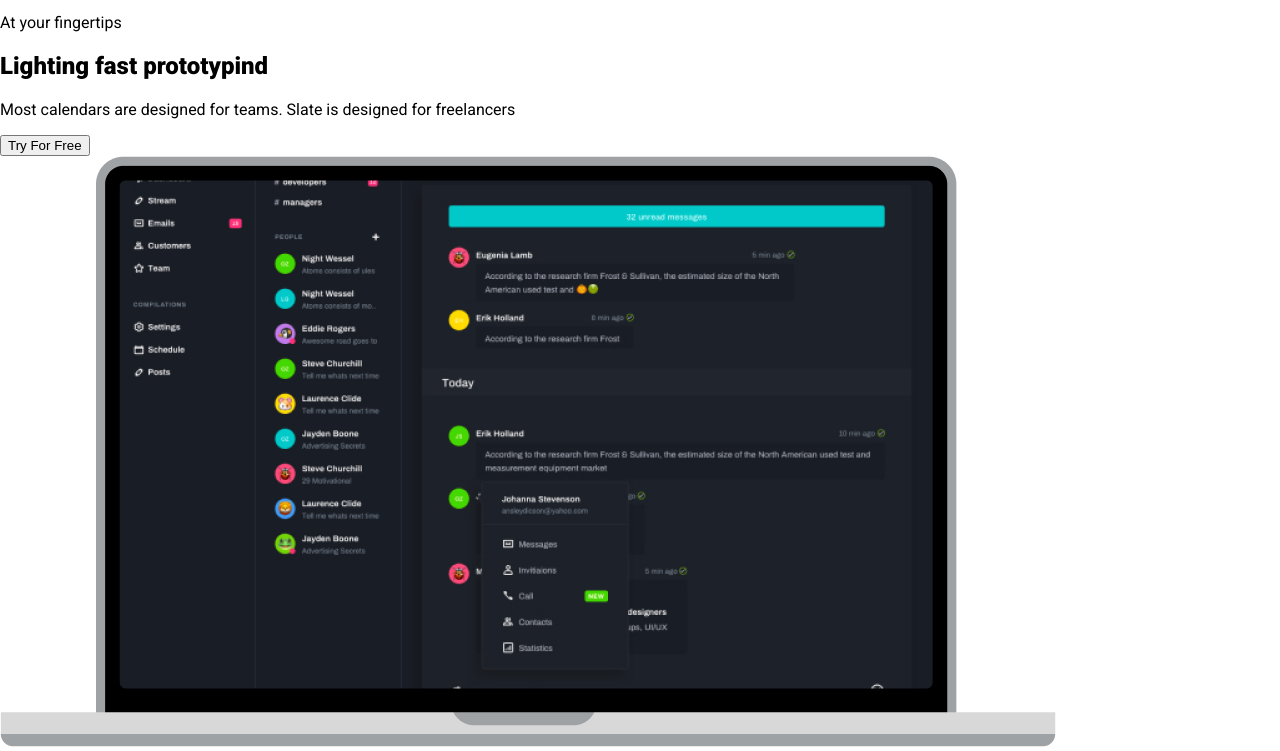
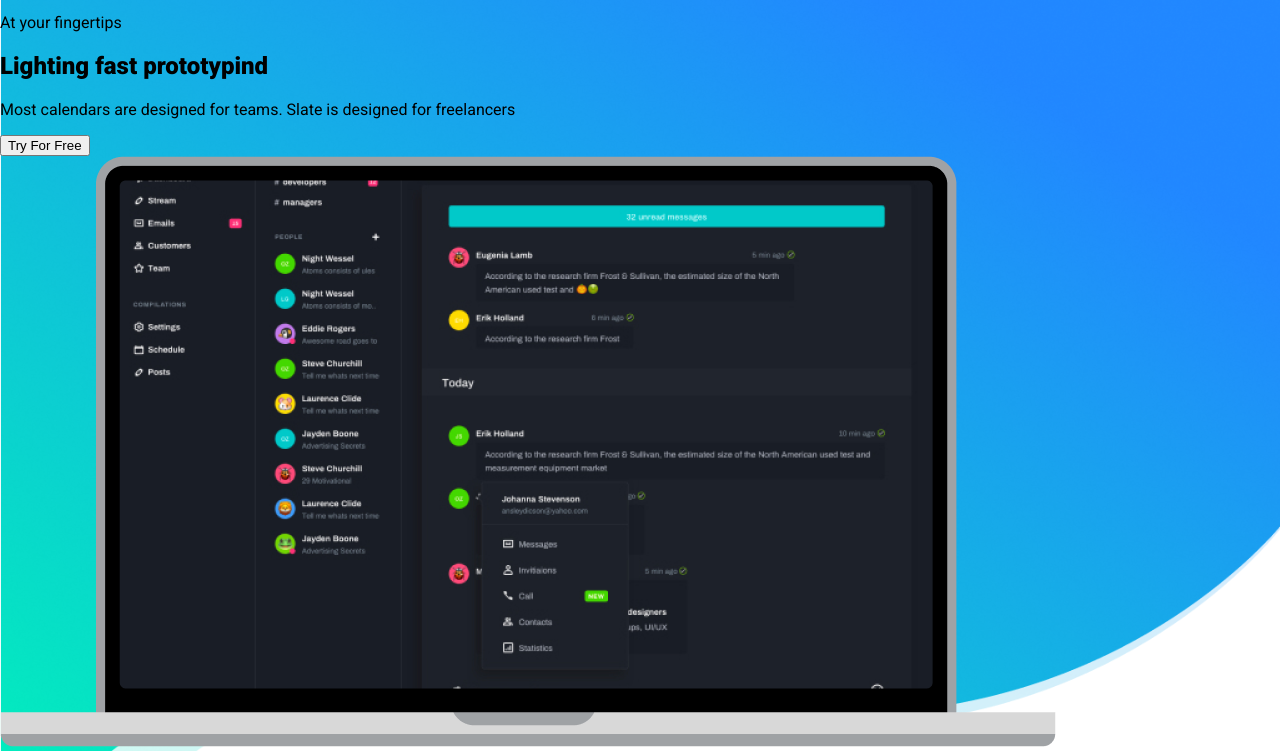
Before and after one commit to Prora6/sprint-1, a plain HTML site: page index.html in a window 1280 px wide. Shown: the part 123-874 px from the top of the page. Drawn offline with Linux system fonts and the light colour scheme; the site is published under a folder, as on GitHub Pages, so addresses that start at the root find nothing.

Commit message:
Гриша пали

```diff
--- a/style.css
+++ b/style.css
@@ -8,7 +8,7 @@ body {
 }
 
 .welcome-section {
-   background-image: url("/images/@\ Gradient.png");
+   background-image: url("./images/@\ Gradient.png");
    background-size: cover;
    background-repeat: no-repeat;
 }
```
